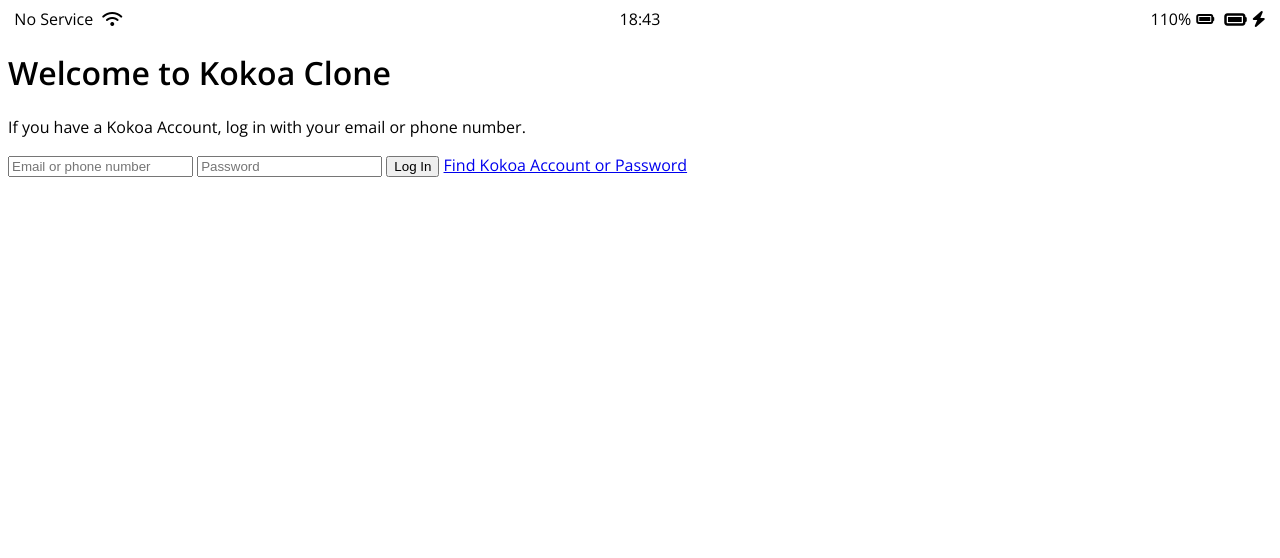
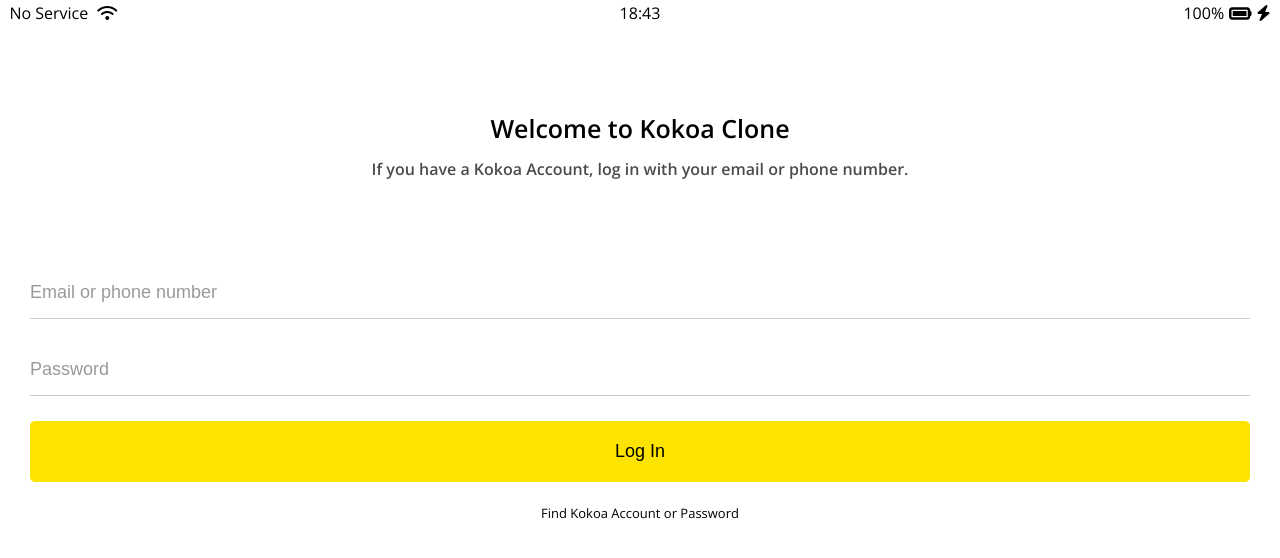
Before and after one commit to DaSom253/kokoa-clone-2020, a plain HTML site: page index.html in a window 1280 px wide. Drawn offline with nearby package versions, Linux system fonts and the light colour scheme.

Commit message:
update screens

```diff
--- /dev/null
+++ b/css/components/statusbar.css
@@ -0,0 +1,24 @@
+.status-bar {
+  display: flex;
+  justify-content: center;
+  padding: 5px 3px;
+}
+.status-bar__column {
+  width: 33%;
+}
+.status-bar__column:first-child span {
+  margin-right: 5px;
+}
+.status-bar__column:nth-child(2) {
+  display: flex;
+  justify-content: center;
+}
+.status-bar__column:last-child {
+  display: flex;
+  justify-content: flex-end;
+  align-items: center;
+}
+
+.status-bar__column .fa-battery-full {
+  margin: 0px 5px;
+}
--- /dev/null
+++ b/css/reset.css
@@ -0,0 +1,133 @@
+/* http://meyerweb.com/eric/tools/css/reset/
+   v2.0 | 20110126
+   License: none (public domain)
+*/
+
+html,
+body,
+div,
+span,
+applet,
+object,
+iframe,
+h1,
+h2,
+h3,
+h4,
+h5,
+h6,
+p,
+blockquote,
+pre,
+a,
+abbr,
+acronym,
+address,
+big,
+cite,
+code,
+del,
+dfn,
+em,
+img,
+ins,
+kbd,
+q,
+s,
+samp,
+small,
+strike,
+strong,
+sub,
+sup,
+tt,
+var,
+b,
+u,
+i,
+center,
+dl,
+dt,
+dd,
+ol,
+ul,
+li,
+fieldset,
+form,
+label,
+legend,
+table,
+caption,
+tbody,
+tfoot,
+thead,
+tr,
+th,
+td,
+article,
+aside,
+canvas,
+details,
+embed,
+figure,
+figcaption,
+footer,
+header,
+hgroup,
+menu,
+nav,
+output,
+ruby,
+section,
+summary,
+time,
+mark,
+audio,
+video {
+  margin: 0;
+  padding: 0;
+  border: 0;
+  font-size: 100%;
+  font: inherit;
+  vertical-align: baseline;
+}
+/* HTML5 display-role reset for older browsers */
+article,
+aside,
+details,
+figcaption,
+figure,
+footer,
+header,
+hgroup,
+menu,
+nav,
+section {
+  display: block;
+}
+body {
+  line-height: 1;
+}
+ol,
+ul {
+  list-style: none;
+}
+blockquote,
+q {
+  quotes: none;
+}
+blockquote:before,
+blockquote:after,
+q:before,
+q:after {
+  content: "";
+  content: none;
+}
+table {
+  border-collapse: collapse;
+  border-spacing: 0;
+}
+
+input:focus {
+  outline: none;
+}
--- /dev/null
+++ b/css/screens/login.css
@@ -0,0 +1,58 @@
+.welcome-header {
+  margin: 90px 0px;
+  text-align: center;
+  display: flex;
+  flex-direction: column;
+  align-items: center;
+  font-weight: 600;
+}
+
+.welcome-header__title {
+  margin-bottom: 20px;
+  font-size: 25px;
+}
+
+.welcome-header__text {
+  width: 60%;
+  opacity: 0.7;
+}
+
+#login-form {
+  display: flex;
+  flex-direction: column;
+  margin: 0px 30px;
+}
+
+#login-form input {
+  border: none;
+  font-size: 18px;
+  padding: 15px 0px;
+  margin-bottom: 25px;
+}
+
+#login-form input:not([type="submit"]) {
+  border-bottom: 1px solid rgba(0, 0, 0, 0.2);
+  transition: border-color 0.3s ease-in-out;
+}
+
+#login-form input::placeholder {
+  color: rgba(0, 0, 0, 0.4);
+}
+
+#login-form input:focus {
+  border-color: var(--yellow);
+}
+
+#login-form input[type="submit"] {
+  background-color: var(--ryellow);
+  cursor: pointer;
+  padding: 20px 0px;
+  border-radius: 5px;
+}
+
+#login-form a {
+  text-align: center;
+  text-decoration: none;
+  color: inherit;
+  font-size: 13px;
+}
--- a/css/styles.css
+++ b/css/styles.css
@@ -1,28 +1,9 @@
 @import url("https://fonts.googleapis.com/css2?family=Open+Sans:wght@400;600&display=swap");
+@import "reset.css";
+@import "components/statusbar.css";
+@import "variables.css";
+@import "screens/login.css";
+
 body {
   font-family: "Open Sans", sans-serif;
 }
-
-.status-bar {
-  display: flex;
-  justify-content: center;
-}
-.status-bar__column {
-  width: 33%;
-}
-.status-bar__column:first-child span {
-  margin-right: 5px;
-}
-.status-bar__column:nth-child(2) {
-  display: flex;
-  justify-content: center;
-}
-.status-bar__column:last-child {
-  display: flex;
-  justify-content: flex-end;
-  align-items: center;
-}
-
-.status-bar__column .fa-battery-full {
-  margin: 0px 5px;
-}
--- /dev/null
+++ b/css/variables.css
@@ -0,0 +1,4 @@
+:root {
+  --yellow: rgba(253, 228, 0, 0.7);
+  --ryellow: rgb(253, 228, 0);
+}
--- a/index.html
+++ b/index.html
@@ -6,6 +6,7 @@
     <meta name="viewport" content="width=device-width, initial-scale=1.0" />
     <title>Welcome to Kokoa Clone</title>
   </head>
+
   <body>
     <div class="status-bar">
       <div class="status-bar__column">
@@ -16,24 +17,26 @@
         <span>18:43</span>
       </div>
       <div class="status-bar__column">
-        <span>110%</span>
-        <i class="fas fa-battery-full"></i>
+        <span>100%</span>
         <i class="fas fa-battery-full fa-lg"></i>
         <i class="fas fa-bolt"></i>
       </div>
     </div>
+
     <header class="welcome-header">
       <h1 class="welcome-header__title">Welcome to Kokoa Clone</h1>
       <p class="welcome-header__text">
         If you have a Kokoa Account, log in with your email or phone number.
       </p>
     </header>
+
     <form id="login-form">
       <input type="text" placeholder="Email or phone number" />
       <input type="password" placeholder="Password" />
       <input type="submit" value="Log In" />
       <a href="#">Find Kokoa Account or Password</a>
     </form>
+
     <script
       src="https://kit.fontawesome.com/6478f529f2.js"
       crossorigin="anonymous"
```
